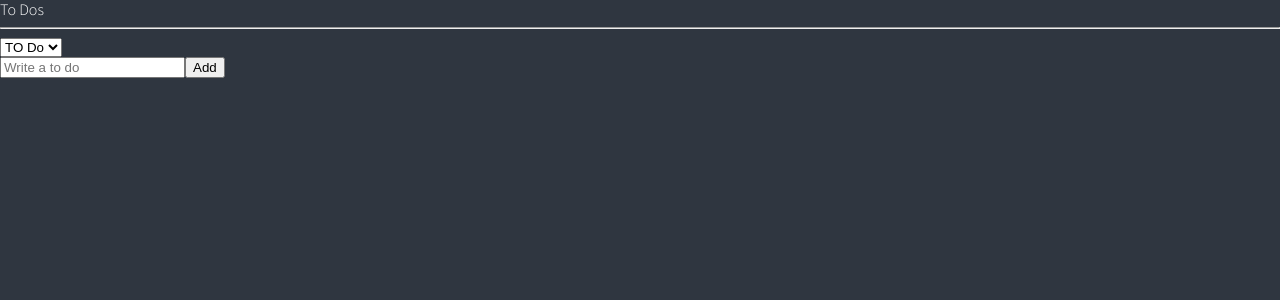
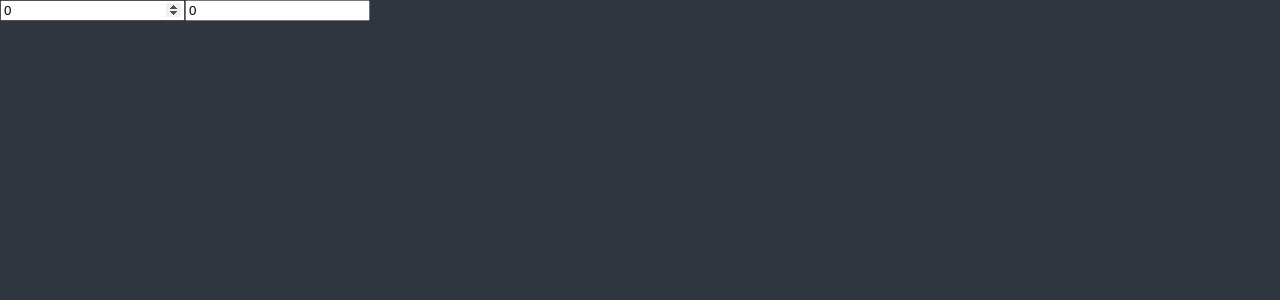
Before and after one commit to hijr88/react-masterclass, a React (Create React App) app: page / in a window 1280 px wide. Shown: the top 300 px of the page. Built offline with nearby package versions, Linux system fonts and the light colour scheme.

Commit message:
trello setup,  Set Selectors 연습 사전작업

```diff
--- a/src/App.tsx
+++ b/src/App.tsx
@@ -1,80 +1,23 @@
-import { createGlobalStyle } from 'styled-components';
-import ToDoList from './components/ToDoList';
-
-//https://github.com/zacanger/styled-reset/blob/master/src/index.ts
-const GlobalStyle = createGlobalStyle`
-  html, body, div, span, applet, object, iframe,
-  h1, h2, h3, h4, h5, h6, p, blockquote, pre,
-  a, abbr, acronym, address, big, cite, code,
-  del, dfn, em, img, ins, kbd, q, s, samp,
-  small, strike, strong, sub, sup, tt, var,
-  b, u, i, center,
-  dl, dt, dd, menu, ol, ul, li,
-  fieldset, form, label, legend,
-  table, caption, tbody, tfoot, thead, tr, th, td,
-  article, aside, canvas, details, embed,
-  figure, figcaption, footer, header, hgroup,
-  main, menu, nav, output, ruby, section, summary,
-  time, mark, audio, video {
-    margin: 0;
-    padding: 0;
-    border: 0;
-    font-size: 100%;
-    font: inherit;
-    vertical-align: baseline;
-  }
-  /* HTML5 display-role reset for older browsers */
-  article, aside, details, figcaption, figure,
-  footer, header, hgroup, main, menu, nav, section {
-    display: block;
-  }
-  /* HTML5 hidden-attribute fix for newer browsers */
-  *[hidden] {
-    display: none;
-  }
-  body {
-    line-height: 1;
-  }
-  menu, ol, ul {
-    list-style: none;
-  }
-  blockquote, q {
-    quotes: none;
-  }
-  blockquote:before, blockquote:after,
-  q:before, q:after {
-    content: '';
-    content: none;
-  }
-  table {
-    border-collapse: collapse;
-    border-spacing: 0;
-  }
-
-  //--------새로운값
-  @import url('https://fonts.googleapis.com/css2?family=Source+Sans+Pro:wght@300;400&display=swap');
-  * {
-    box-sizing: border-box;
-  }
-  body {
-    font-weight: 300;
-    font-family: 'Source Sans Pro', sans-serif;
-    background-color: ${props => props.theme.bgColor};
-    color: ${props => props.theme.textColor};
-    line-height: 1.2;
-  }
-  a {
-    text-decoration: none;
-    color: inherit;
-  }
-`;
+import React from 'react';
+import { useRecoilState, useRecoilValue } from 'recoil';
+import { hourSelector, minuteState } from './atoms';
 
 function App() {
+  const [minutes, setMinutes] = useRecoilState(minuteState);
+  const hours = useRecoilValue(hourSelector);
+  const onMinutesChange = (event:React.FormEvent<HTMLInputElement>) => {
+    setMinutes(+event.currentTarget.value);
+  }
   return (
-    <>
-      <GlobalStyle/>
-      <ToDoList/>
-    </>
+    <div>
+      <input
+        value={minutes}
+        onChange={onMinutesChange}
+        type="number"
+        placeholder="Minutes"
+      />
+      <input value={hours} type="number" placeholder="Hours"/>
+    </div>
   );
 }
 
--- a/src/atoms.tsx
+++ b/src/atoms.tsx
@@ -1,32 +1,14 @@
 import { atom, selector } from 'recoil';
 
-export enum Categories {
-  'TO_DO' = 'TO_DO',
-  'DOING' = 'DOING',
-  'DONE' = 'DONE'
-}
-
-export interface IToDo {
-  text: string;
-  id: number;
-  category: Categories;
-}
-
-export const categoryState = atom<Categories>({
-  key: 'category',
-  default: Categories.TO_DO
+export const minuteState = atom({
+  key: 'minutes',
+  default: 0
 });
 
-export const toDoState = atom<IToDo[]>({
-  key: 'toDo',
-  default: []
-});
-
-export const toDoSelector = selector({
-  key: 'toDoSelector',
+export const hourSelector = selector({
+  key: 'hours',
   get: ({ get }) => {
-    const toDos = get(toDoState);
-    const category = get(categoryState);
-    return toDos.filter(toDo => toDo.category === category);
+    const minutes = get(minuteState);
+    return minutes / 60;
   }
 });
--- a/src/components/CreateToDo.tsx
+++ /dev/null
@@ -1,29 +0,0 @@
-import { useForm } from 'react-hook-form';
-import { useRecoilValue, useSetRecoilState } from 'recoil';
-import { categoryState, toDoState } from '../atoms';
-
-interface IForm {
-  toDo: string;
-}
-
-function CreateToDo() {
-  const setToDos = useSetRecoilState(toDoState);
-  const category = useRecoilValue(categoryState);
-  const { register, handleSubmit, setValue } = useForm<IForm>();
-  const onValid = ({ toDo }: IForm) => {
-    setToDos(oldToDos => [{ text: toDo, id: Date.now(), category }, ...oldToDos]);
-    setValue('toDo', '');
-  };
-  return (
-    <form onSubmit={handleSubmit(onValid)}>
-      <input
-        {...register('toDo', {
-          required: 'Please write a To Do'
-        })}
-        placeholder="Write a to do"/>
-      <button>Add</button>
-    </form>
-  );
-}
-
-export default CreateToDo;
--- a/src/components/ToDo.tsx
+++ /dev/null
@@ -1,31 +0,0 @@
-import React from 'react';
-import { Categories, IToDo, toDoState } from '../atoms';
-import { useSetRecoilState } from 'recoil';
-
-function ToDo({ text, id, category }: IToDo) {
-  const setToDos = useSetRecoilState(toDoState);
-  const onClick = (event: React.MouseEvent<HTMLButtonElement>) => {
-    const {
-      currentTarget: { name }
-    } = event;
-    setToDos(oldToDos => {
-      const targetIndex = oldToDos.findIndex(toDo => toDo.id === id);
-      const newToDo = { text, id, category: name as IToDo['category'] };
-      return [
-        ...oldToDos.slice(0, targetIndex),
-        newToDo,
-        ...oldToDos.slice(targetIndex + 1)
-      ];
-    });
-  };
-  return (
-    <li>
-      <span>{text}</span>
-      {category !== Categories.DOING && <button name={Categories.DOING} onClick={onClick}>Doing</button>}
-      {category !== Categories.TO_DO && <button name={Categories.TO_DO} onClick={onClick}>To Do</button>}
-      {category !== Categories.DONE && <button name={Categories.DONE} onClick={onClick}>Done</button>}
-    </li>
-  );
-}
-
-export default ToDo;
--- a/src/components/ToDoList.tsx
+++ /dev/null
@@ -1,28 +0,0 @@
-import React from 'react';
-import { useRecoilState, useRecoilValue } from 'recoil';
-import { Categories, categoryState, toDoSelector } from '../atoms';
-import CreateToDo from './CreateToDo';
-import ToDo from './ToDo';
-
-function ToDoList() {
-  const toDos = useRecoilValue(toDoSelector);
-  const [category, setCategory] = useRecoilState(categoryState);
-  const onInput = (event: React.FormEvent<HTMLSelectElement>) => {
-    setCategory(event.currentTarget.value as any);
-  };
-  return (
-    <div>
-      <h1>To Dos</h1>
-      <hr/>
-      <select value={category} onInput={onInput}>
-        <option value={Categories.TO_DO}>TO Do</option>
-        <option value={Categories.DOING}>Doing</option>
-        <option value={Categories.DONE}>Done</option>
-      </select>
-      <CreateToDo/>
-      {toDos?.map(toDo => <ToDo key={toDo.id} {...toDo} />)}
-    </div>
-  );
-}
-
-export default ToDoList;
--- a/src/index.tsx
+++ b/src/index.tsx
@@ -1,14 +1,83 @@
 import React from 'react';
 import ReactDOM from 'react-dom';
 import { RecoilRoot } from 'recoil';
-import { ThemeProvider } from 'styled-components';
+import { createGlobalStyle, ThemeProvider } from 'styled-components';
 import App from './App';
 import { darkTheme } from './theme';
+
+//https://github.com/zacanger/styled-reset/blob/master/src/index.ts
+const GlobalStyle = createGlobalStyle`
+  html, body, div, span, applet, object, iframe,
+  h1, h2, h3, h4, h5, h6, p, blockquote, pre,
+  a, abbr, acronym, address, big, cite, code,
+  del, dfn, em, img, ins, kbd, q, s, samp,
+  small, strike, strong, sub, sup, tt, var,
+  b, u, i, center,
+  dl, dt, dd, menu, ol, ul, li,
+  fieldset, form, label, legend,
+  table, caption, tbody, tfoot, thead, tr, th, td,
+  article, aside, canvas, details, embed,
+  figure, figcaption, footer, header, hgroup,
+  main, menu, nav, output, ruby, section, summary,
+  time, mark, audio, video {
+    margin: 0;
+    padding: 0;
+    border: 0;
+    font-size: 100%;
+    font: inherit;
+    vertical-align: baseline;
+  }
+  /* HTML5 display-role reset for older browsers */
+  article, aside, details, figcaption, figure,
+  footer, header, hgroup, main, menu, nav, section {
+    display: block;
+  }
+  /* HTML5 hidden-attribute fix for newer browsers */
+  *[hidden] {
+    display: none;
+  }
+  body {
+    line-height: 1;
+  }
+  menu, ol, ul {
+    list-style: none;
+  }
+  blockquote, q {
+    quotes: none;
+  }
+  blockquote:before, blockquote:after,
+  q:before, q:after {
+    content: '';
+    content: none;
+  }
+  table {
+    border-collapse: collapse;
+    border-spacing: 0;
+  }
+
+  //--------새로운값
+  @import url('https://fonts.googleapis.com/css2?family=Source+Sans+Pro:wght@300;400&display=swap');
+  * {
+    box-sizing: border-box;
+  }
+  body {
+    font-weight: 300;
+    font-family: 'Source Sans Pro', sans-serif;
+    background-color: ${props => props.theme.bgColor};
+    color: ${props => props.theme.textColor};
+    line-height: 1.2;
+  }
+  a {
+    text-decoration: none;
+    color: inherit;
+  }
+`;
 
 ReactDOM.render(
   <React.StrictMode>
     <RecoilRoot>
       <ThemeProvider theme={darkTheme}>
+        <GlobalStyle/>
         <App/>
       </ThemeProvider>
     </RecoilRoot>
```
